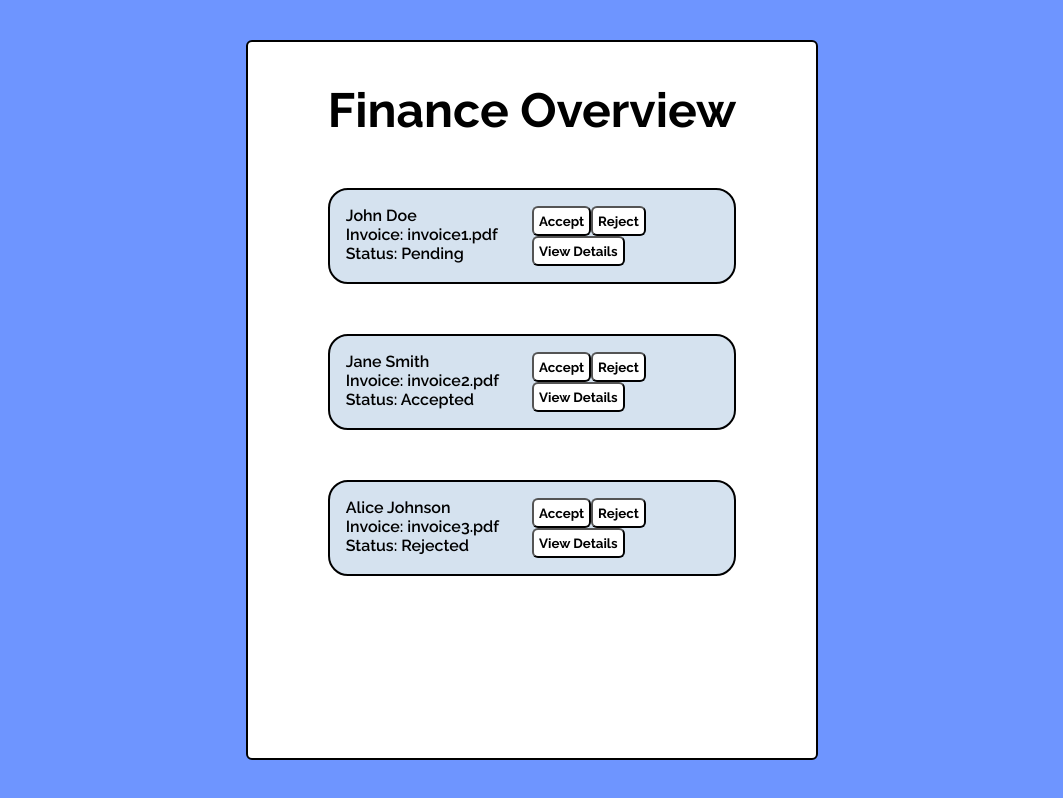
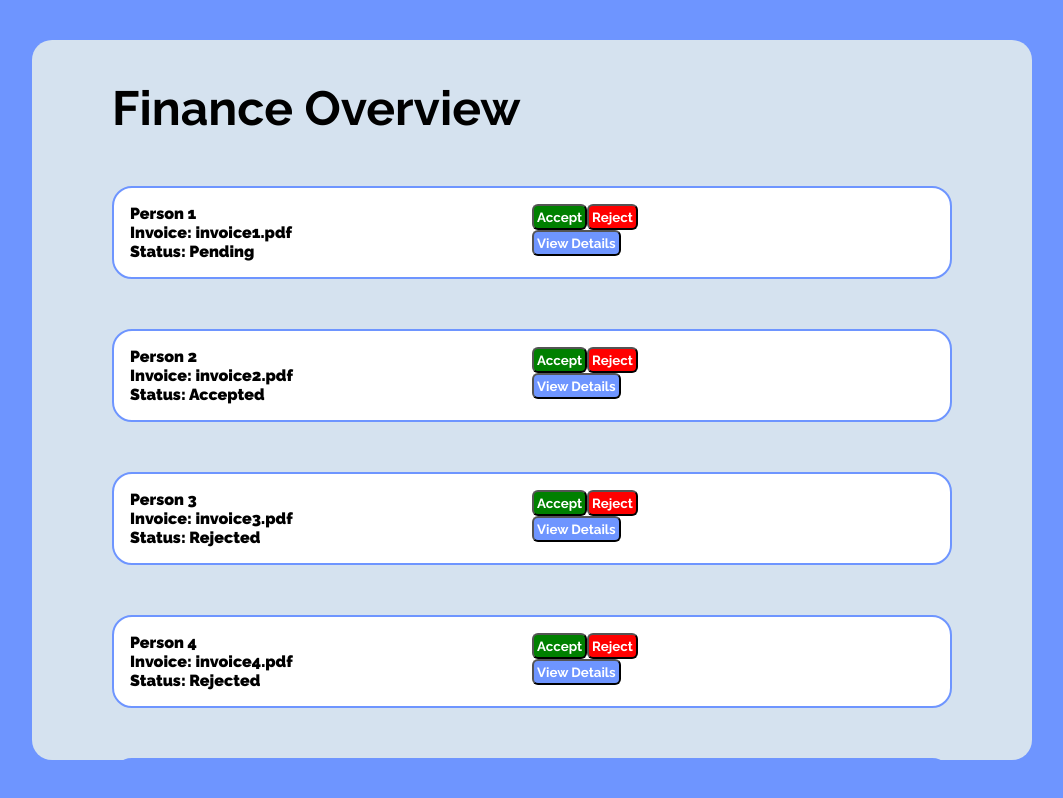
Before and after one commit to Barathj121/AWS-Invoice-Genrator-and-expense-Calculator, a React (Vite) app: page /Dept in a window 1280 px wide. Shown: the whole page, without its empty margins (108-1171 px from the left). Built offline with nearby package versions, Linux system fonts and the light colour scheme; no server answers.

Commit message:
Update: finance page

```diff
--- a/src/components/finance.jsx
+++ b/src/components/finance.jsx
@@ -2,15 +2,25 @@ import React, { useState } from 'react';
 
 const Finance = () => {
   const [selectedEmployee, setSelectedEmployee] = useState(null);
+  const [employeeDetails, setEmployeeDetails] = useState(null);
 
   const employees = [
-    { id: 1, name: 'John Doe', invoice: 'invoice1.pdf', status: 'Pending' },
-    { id: 2, name: 'Jane Smith', invoice: 'invoice2.pdf', status: 'Accepted' },
-    { id: 3, name: 'Alice Johnson', invoice: 'invoice3.pdf', status: 'Rejected' },
+    { id: 1, name: 'Person 1', invoice: 'invoice1.pdf', status: 'Pending' },
+    { id: 2, name: 'Person 2', invoice: 'invoice2.pdf', status: 'Accepted' },
+    { id: 3, name: 'Person 3', invoice: 'invoice3.pdf', status: 'Rejected' },
+    { id: 4, name: 'Person 4', invoice: 'invoice4.pdf', status: 'Rejected' },
+    { id: 5, name: 'Person 5', invoice: 'invoice5.pdf', status: 'Rejected' },
   ];
 
   const handleEmployeeClick = (employee) => {
+    // Simulating a backend call
+    fetch(`your-backend-url/employee/${employee.id}`)
+      .then((response) => response.json())
+      .then((data) => {
+        setEmployeeDetails(data);
         setSelectedEmployee(employee);
+      })
+      .catch((error) => console.error('Error fetching employee details:', error));
   };
 
   const handleAccept = (employee) => {
@@ -33,28 +43,53 @@ const Finance = () => {
               <p>Status: {employee.status}</p>
             </div>
             <div className="button-container">
-            <button onClick={() => handleAccept(employee)}>Accept</button>
-            <button onClick={() => handleReject(employee)}>Reject</button>
-
+              <button className="acc" onClick={() => handleAccept(employee)}>Accept</button>
+              <button className="rej" onClick={() => handleReject(employee)}>Reject</button>
               <br/>
-            <button onClick={() => handleEmployeeClick(employee)}>View Details</button>
+              <button className="view" onClick={() => handleEmployeeClick(employee)}>View Details</button>
             </div>
           </div>
         ))}
       </div>
       {selectedEmployee && (
         <div className="overlay">
-          <div>
+          <div className='left'>
             <h2>Employee Details</h2>
             <p>ID: {selectedEmployee.id}</p>
             <p>Name: {selectedEmployee.name}</p>
             <p>Status: {selectedEmployee.status}</p>
+            {employeeDetails && (
+              <div>
+                <h2>Additional Details</h2>
+                <p>Invoice Number: {employeeDetails.invoiceNumber}</p>
+                <p>Bill Date: {employeeDetails.billDate}</p>
+                <p>Due Date: {employeeDetails.due_date}</p>
+                <p>Client Name: {employeeDetails.client_name}</p>
+                <p>Client Address: {employeeDetails.client_address}</p>
+                <p>Client Email: {employeeDetails.client_email}</p>
+                <p>Client Phone: {employeeDetails.client_phone}</p>
+                <p>Supplier Name: {employeeDetails.supplier_name}</p>
+                <p>Supplier Address: {employeeDetails.supplier_address}</p>
+                <p>Supplier Email: {employeeDetails.supplier_email}</p>
+                <p>Supplier Phone: {employeeDetails.supplier_phone}</p>
+                <p>Tax: {employeeDetails.tax}</p>
+                <p>Sub Total: {employeeDetails.sub_total}</p>
+                <p>Grand Total: {employeeDetails.grand_total}</p>
+                {employeeDetails.remark && <p>Remark: {employeeDetails.remark}</p>}
+                {employeeDetails.image && (
+                  <div>
+                    <h3>Image:</h3>
+                    <img src={employeeDetails.image} alt="Invoice" />
                   </div>
-          <div>
+                )}
+              </div>
+            )}
+          </div>
+          <div className='right'>
+            <button className="close" onClick={() => setSelectedEmployee(null)}>Close</button>
             <h2>Uploaded Invoice</h2>
             <embed src={selectedEmployee.invoice} type="application/pdf" width="400" height="600" />
           </div>
-          <button onClick={() => setSelectedEmployee(null)}>Close</button>
         </div>
       )}
     </div>
--- a/src/style.css
+++ b/src/style.css
@@ -634,10 +634,11 @@
 .dept .container {
     height: 90vh;
     padding: 40px 80px 80px 80px;
-    background-color: var(--secondary-color);
+    background-color: var(--tertiary-color);
     overflow-y: scroll;
-    border-radius: 6px;
-    border: 2px solid;
+    border-radius: 20px;
+
+    width: 1000px;
   }
 
   .dept .container::-webkit-scrollbar {
@@ -659,14 +660,16 @@
 
 
 .dept .container .header{
+
     font-size: 48px;
     font-weight: 700;
     margin-bottom: 15px;
 }
 
 .dept .container .list{
+
     padding-left: auto;
-    font-weight:600;
+    font-weight:850;
     margin-right: auto;
 }
 
@@ -674,9 +677,10 @@
     display: flex;
     margin-top: 50px;
     border: solid 2px ;
+    border-color: var(--primary-color);
     padding: 16px;
     border-radius: 20px;
-    background-color: var(--tertiary-color);
+    background-color: var(--secondary-color);
 
 }
 .dept .container .list .emp-entry .emp-details{
@@ -684,20 +688,38 @@
     width: 50%;
 
 }
-.dept .container .list .emp-entry .button-container button{
-    padding: 5px;
+.dept .container .list .emp-entry .button-container .acc{
+    padding: 3px;
     border-radius: 5px;
     cursor: pointer;
-    background-color: var(--secondary-color);
-    color: black;
+    background-color: green;
+    color: var(--secondary-color);
     font-weight: 700;
     border-radius: 6px;
 }
-
+.dept .container .list .emp-entry .button-container .rej{
+    padding: 3px;
+    border-radius: 5px;
+    cursor: pointer;
+    background-color: red;
+    color: var(--secondary-color);
+    font-weight: 700;
+    border-radius: 6px;
+}
+.dept .container .list .emp-entry .button-container .view{
+    padding: 3px;
+    border-radius: 5px;
+    cursor: pointer;
+    background-color: var(--primary-color);
+    color: var(--secondary-color);
+    font-weight: 700;
+    border-radius: 6px;
+}
 .dept .container .list .emp-entry .button-container button:hover {
 
-    background-color: var(--primary-color);
-    color: var(--secondary-color);
+
+    background-color: var(--secondary-color);
+    color: black;
     font-weight: 700;  /* Adjust hover color as needed */
     cursor: pointer;
     border-radius: 6px;
@@ -710,7 +732,7 @@
 
 
 .dept .container .overlay{
-    background-color: var(--tertiary-color);
+
     justify-content: center;
 }
 
@@ -721,6 +743,16 @@
     font-weight: 700;
     border-radius: 6px;
 
+}
+.dept .overlay .left{
+    padding: 20px;
+    height: 90vh;
+    background-color: var(--secondary-color);
+}
+.dept .overlay .right{
+    padding: 20px;
+    background-color: var(--tertiary-color);
+    height: 90vh;
 }
 
 @media only screen and (max-width: 768px) {
```
Lines whose indentation alone changed are shown as unchanged.
